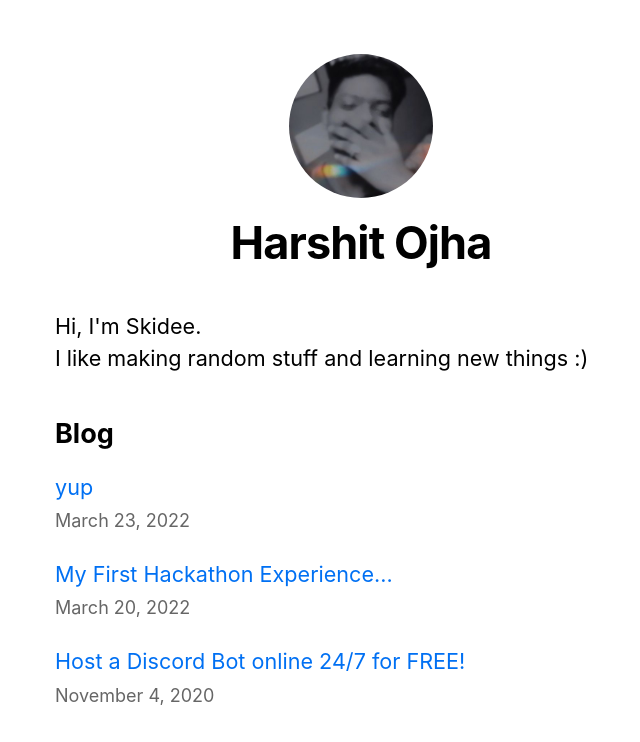
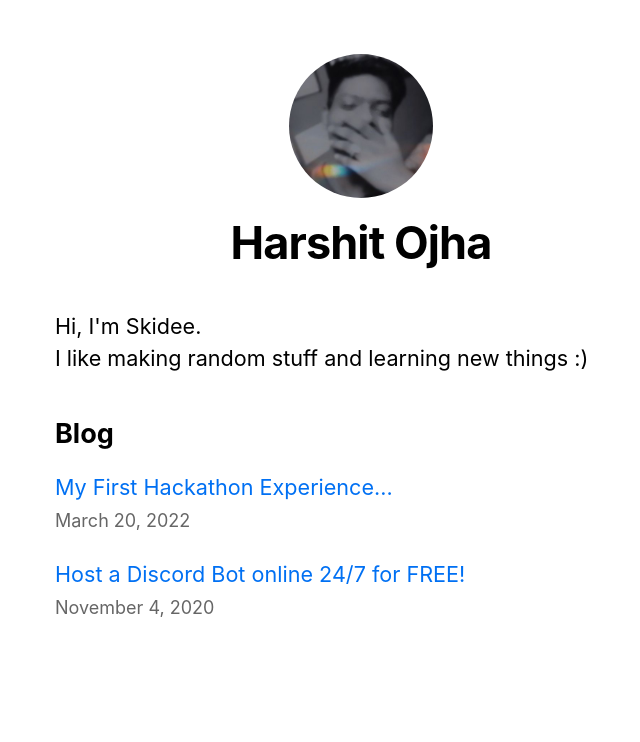
Before and after one commit to HeySkidee/skidee.me, a Next.js app: page / in a window 1280 px wide. Shown: the top 742 px of the page, without its empty margins (279-919 px from the left). Built offline with nearby package versions, Linux system fonts and the light colour scheme.

Commit message:
remove post

```diff
--- a/package.json
+++ b/package.json
@@ -11,6 +11,7 @@
     "next": "latest",
     "react": "17.0.2",
     "react-dom": "17.0.2",
+    "react-router-dom": "^6.2.2",
     "remark": "^14.0.1",
     "remark-html": "^15.0.0"
   }
--- a/posts/yup.md
+++ /dev/null
@@ -1,8 +0,0 @@
----
-title: "yup"
-date: "2022-03-23"
----
-
-gang
-
-shit
```
Also changed, not shown: pages/discord.js (added, +14 -0 lines), 1 other file (tests, documents, lock files or other folders).
